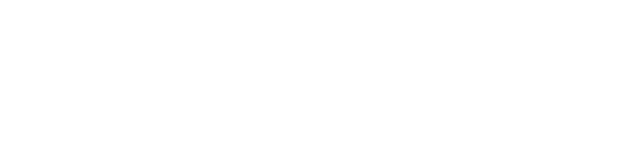
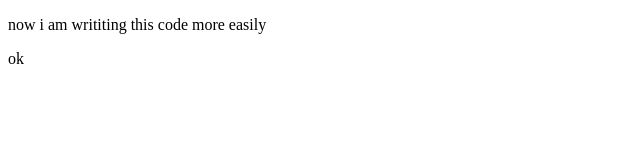
Before and after one commit to mhamadusman/masteringDotNET, a plain HTML site: page page.html in a window 1280 px wide. Shown: the whole page, without its empty margins (0-640 px from the left). Drawn offline with Linux system fonts and the light colour scheme.

Commit message:
checking

```diff
--- a/page.html
+++ b/page.html
@@ -6,6 +6,7 @@
     <title>Document</title>
 </head>
 <body>
-
+   <p>now i am writiting this code more easily</p>
+   <p>ok</p>
 </body>
 </html>
```
